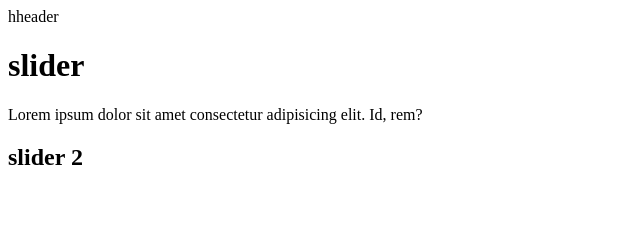
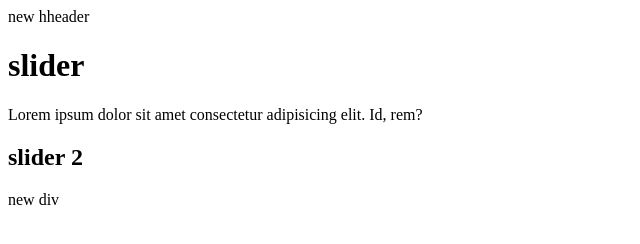
Before and after one commit to mobinanbz/git-project-one-part2, a plain HTML site: page index.html in a window 1280 px wide. Shown: the whole page, without its empty margins (0-640 px from the left). Drawn offline with Linux system fonts and the light colour scheme.

Commit message:
some changes in main

```diff
--- a/index.html
+++ b/index.html
@@ -7,7 +7,7 @@
 </head>
 <body>
   <header>
-    hheader
+   new hheader
   </header>
 
   <div class="slider">
@@ -15,5 +15,6 @@
     <p>Lorem ipsum dolor sit amet consectetur adipisicing elit. Id, rem?</p>
     <h2>slider 2</h2>
   </div>
+  <div>new div</div>
 </body>
 </html>
```
